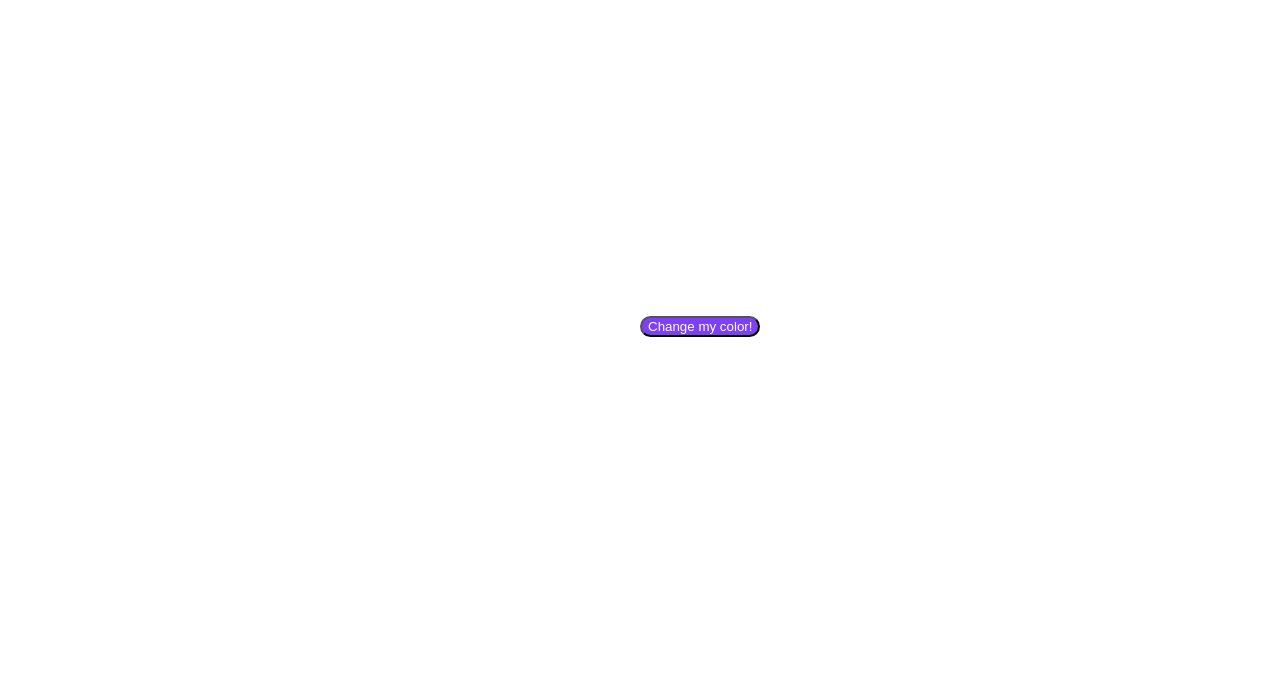
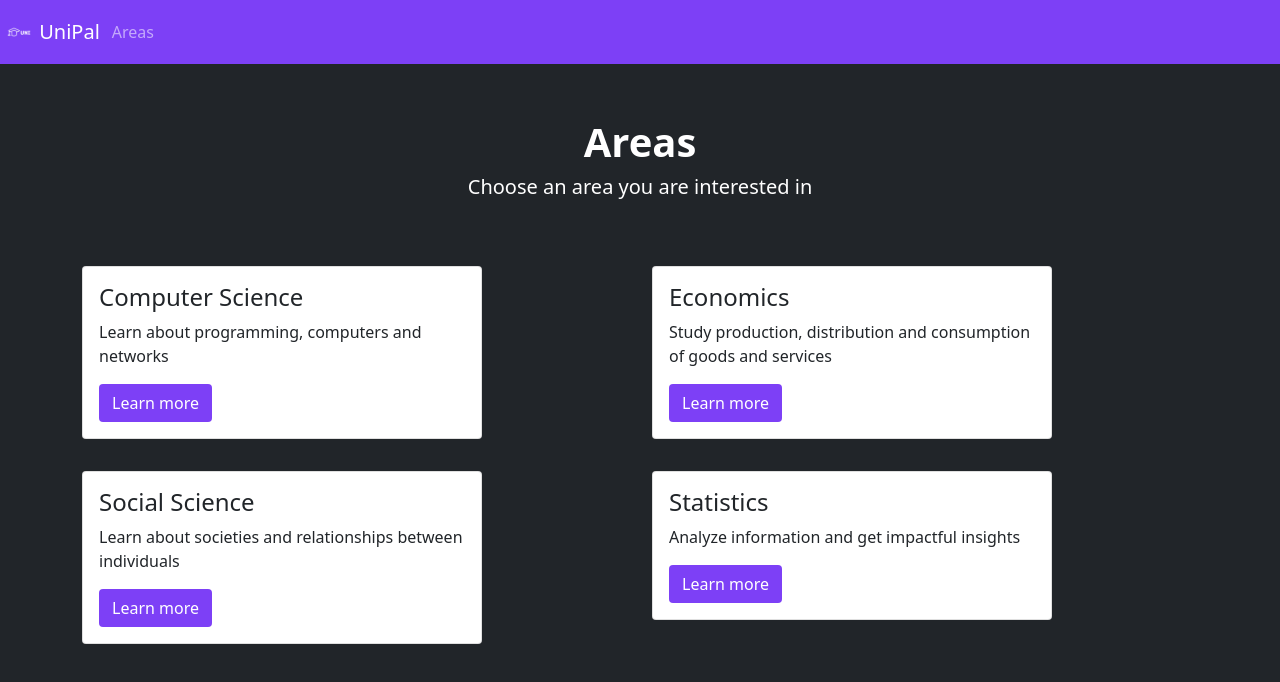
Before and after one commit to carlogrigionisw/carlogrigionisw.github.io, a plain HTML site: page index.html in a window 1280 px wide. Drawn offline with nearby package versions, Linux system fonts and the light colour scheme.

Commit message:
new_content

```diff
--- a/index.html
+++ b/index.html
@@ -2,6 +2,11 @@
 <html lang="en">
 <head>
     <meta charset="utf-8">
+    <meta name="viewport" content="width=device-width, initial-scale=1">
+
+    <!-- Bootstrap CSS -->
+    <link href="https://cdn.jsdelivr.net/npm/bootstrap@5.1.3/dist/css/bootstrap.min.css" rel="stylesheet" integrity="sha384-1BmE4kWBq78iYhFldvKuhfTAU6auU8tT94WrHftjDbrCEXSU1oBoqyl2QvZ6jIW3" crossorigin="anonymous">
+    <link rel="stylesheet" href="https://cdn.jsdelivr.net/npm/bootstrap-icons@1.7.2/font/bootstrap-icons.css">
     <meta name="description" content="I will help you along your university journey, from the choice to the end. I will help you with deadlines, material and almost all the information you may need">
     <title>
         UniPal
@@ -17,8 +22,95 @@
     <meta name="msapplication-TileImage" content="images/UNIicon-1024.png">
     <meta name="msapplication-TileColor" content="#FFFFFF">
 </head>
-<body>
-<button id="central">Change my color!</button>
+<body class = "bg-dark">
+<nav class="navbar navbar-expand-lg navbar-dark " style="background-color: #7d40f6">
+    <a class="navbar-brand m-1" >
+        <img src="images/UNIicon-1024.png" width="30" height="30" class="d-inline-block align-top" alt="">
+        UniPal
+    </a>
+    <button class="navbar-toggler" type="button" data-toggle="collapse" data-target="#navbarNav" aria-controls="navbarNav" aria-expanded="false" aria-label="Toggle navigation">
+        <span class="navbar-toggler-icon"></span>
+    </button>
+    <div class="collapse navbar-collapse" id="navbarNav">
+        <ul class="navbar-nav">
+            <li class="nav-item active">
+                <a class="nav-link" href="index.html">Areas</a>
+            </li>
+        </ul>
+    </div>
+</nav>
+<div class = "container my-5">
+    <div class = "container text-center fs-1 fw-bold" style = "color: #FFFFFF">Areas</div>
+    <div class = "container text-center lead" style = "color: #FFFFFF">Choose an area you are interested in</div>
+</div>
+
+<div class = "container my-5" id="demo">
+    <!--<button id = "ciao" type="button" onclick="loadDoc()">Load Courses</button>-->
+    <div class = "card-deck gap2 bg-dark" id="area-deck"></div>
+    <div class="row">
+        <div class="col-sm">
+
+        </div>
+    </div>
+</div>
+<script src="https://cdn.jsdelivr.net/npm/bootstrap@5.1.3/dist/js/bootstrap.bundle.min.js" integrity="sha384-ka7Sk0Gln4gmtz2MlQnikT1wXgYsOg+OMhuP+IlRH9sENBO0LRn5q+8nbTov4+1p" crossorigin="anonymous"></script>
+<script>
+
+        let area_info = [
+            {
+                description: "Learn about programming, computers and networks",
+                name: "Computer Science"
+            },
+            {
+                description: "Study production, distribution and consumption of goods and services",
+                name: "Economics"
+            },
+            {
+                description: "Learn about societies and relationships between individuals",
+                name: "Social Science"
+            },
+            {
+
+                description: "Analyze information and get impactful insights",
+                name: "Statistics"
+            }
+        ]
+    window.addEventListener('DOMContentLoaded', createSingleRowCardGrid(area_info));
+
+    function createSingleRowCardGrid(info){
+        let area_deck = document.getElementById("area-deck");
+        let row = document.createElement('div');
+        row.className = 'row';
+        for (let j = 0; j < info.length ; j++){
+            let col = document.createElement('div');
+            col.className = 'col';
+            let info_card = document.createElement('div');
+            info_card.className = "card my-3";
+            info_card.style.width = "25rem";
+            let content = document.createElement('div');
+            content.className = "card-body";
+            let card_title = document.createElement('h4');
+            card_title.className = "card-title";
+            card_title.innerText = info[j].name;
+            let card_text = document.createElement('p');
+            card_text.className = "card-text";
+            card_text.innerText = info[j].description;
+            let card_link = document.createElement('button');
+            card_link.className = "btn";
+            card_link.style.backgroundColor = "#7d40f6";
+            card_link.style.color = "#FFFFFF";
+            card_link.innerText = "Learn more";
+
+            content.appendChild(card_title);
+            content.appendChild(card_text);
+            content.appendChild(card_link);
+            info_card.appendChild(content);
+            col.appendChild(info_card);
+            row.appendChild(col);
+        }
+        area_deck.appendChild(row);
+    }
+</script>
 <script src="main.js"></script>
 </body>
 </html>
```
